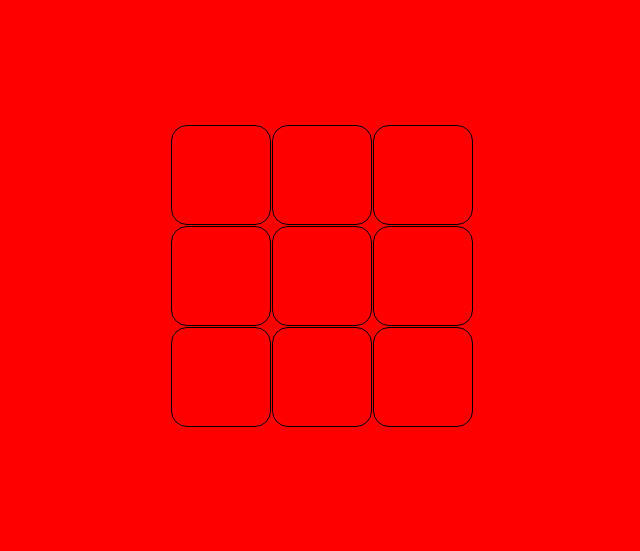
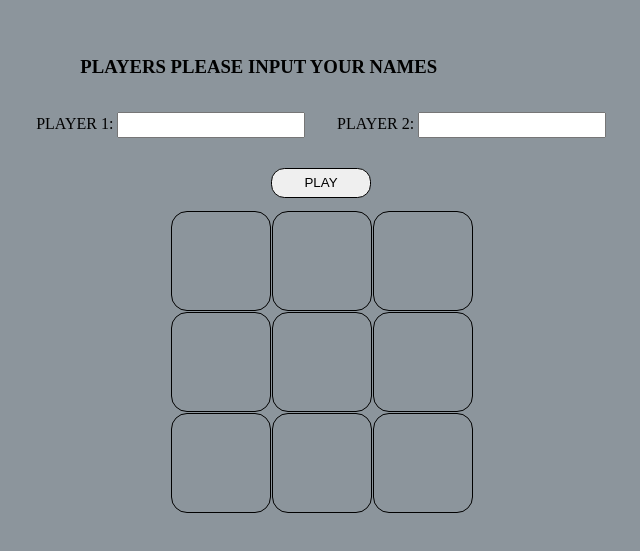
Before and after one commit to kaeloshuping/tic-tac-toe, a plain HTML site: page index.html in a window 1280 px wide. Shown: the part 125-676 px from the top of the page, without its empty margins (319-959 px from the left). Drawn offline with Linux system fonts and the light colour scheme.

Commit message:
created layout draft of game

```diff
--- a/index.html
+++ b/index.html
@@ -9,6 +9,22 @@
 </head>
 <body>
         <div id="main-container">
+            <div id="game-header">
+                <form action="./location" id="">
+                    <h3 id="header-text">PLAYERS PLEASE INPUT YOUR NAMES</h3>
+                    <ul>
+                        <li>
+                            <label for="player1">PLAYER 1: </label>
+                            <input type="text" id="player1">
+                        </li>
+                        <li>
+                            <label for="player2">PLAYER 2: </label>
+                            <input type="text" id="player2">
+                        </li>
+                    </ul>
+                    <button type="submit" id="play-btn">PLAY</button>
+                </form>
+            </div>
             <div id="game-container"></div>
         </div>
 </body>
--- a/style.css
+++ b/style.css
@@ -6,12 +6,30 @@ html, body {
 }
 
 #main-container {
-    background-color: red;
     width: 100%;
     height: 100%;
     display: flex;
+    flex-direction: column;
     justify-content: center;
     align-items: center;
+    background-color: rgb(140, 149, 156);
+}
+
+#game-header {
+    width: 50%
+}
+
+#header-text {
+    width: 80%;
+    margin: auto;
+}
+
+#play-btn {
+    width: 100px;
+    margin: auto;
+    padding: 0.5em;
+    border: 1px solid black;
+    border-radius: 1em;
 }
 
 #game-container {
@@ -39,6 +57,29 @@ html, body {
 }
 
 .option-box:hover {
-    background-color: rgb(135, 147, 156);
+    background-color: rgb(214, 215, 216);
     border: 1px solid black;
 }
+
+ul {
+    display: flex;
+    justify-content: center;
+    padding: 0;
+    margin: 0;
+}
+
+li {
+    list-style: none;
+    padding: 1em;
+}
+
+form {
+    display: grid;
+    grid-template-rows: repeat(3, 1fr);
+    justify-content: center;
+    align-items: center;
+}
+
+input {
+    padding: 0.25em;
+}
```
Also changed, not shown: script.js (+2 -35 lines).
